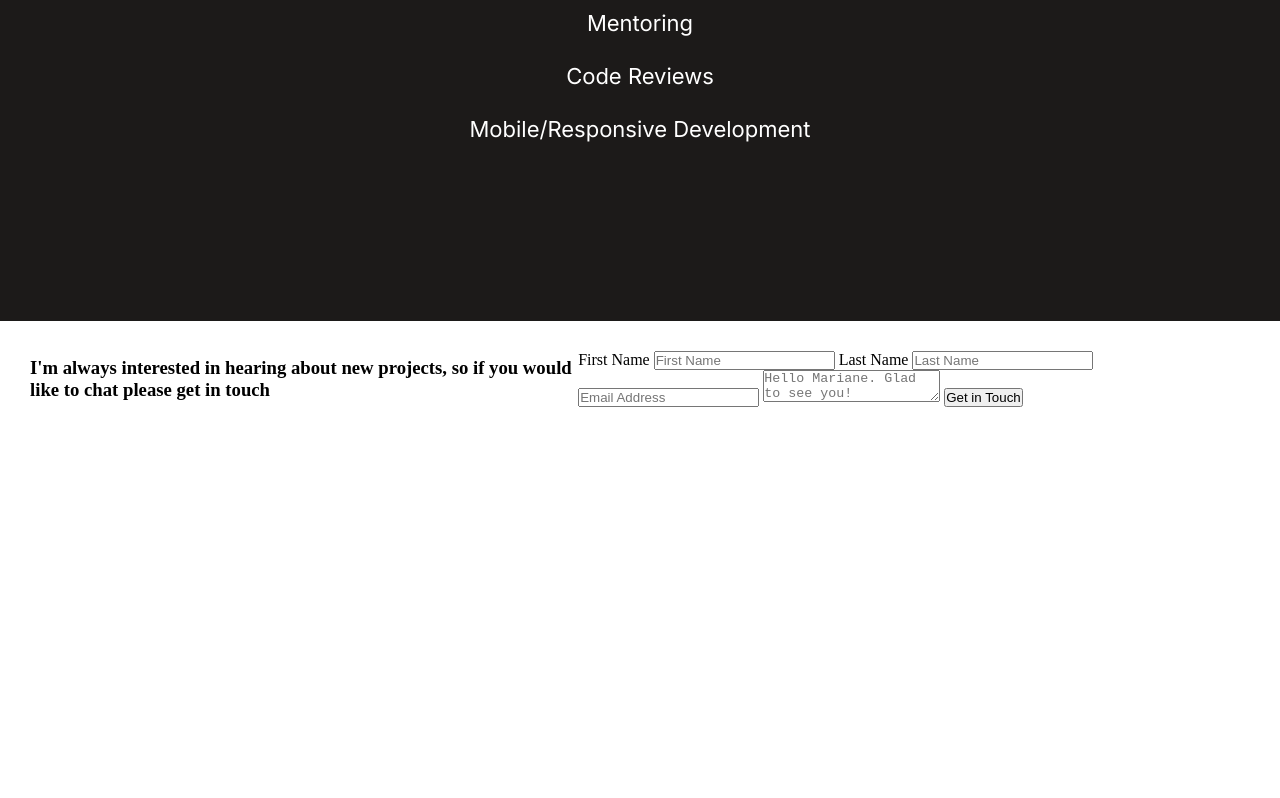
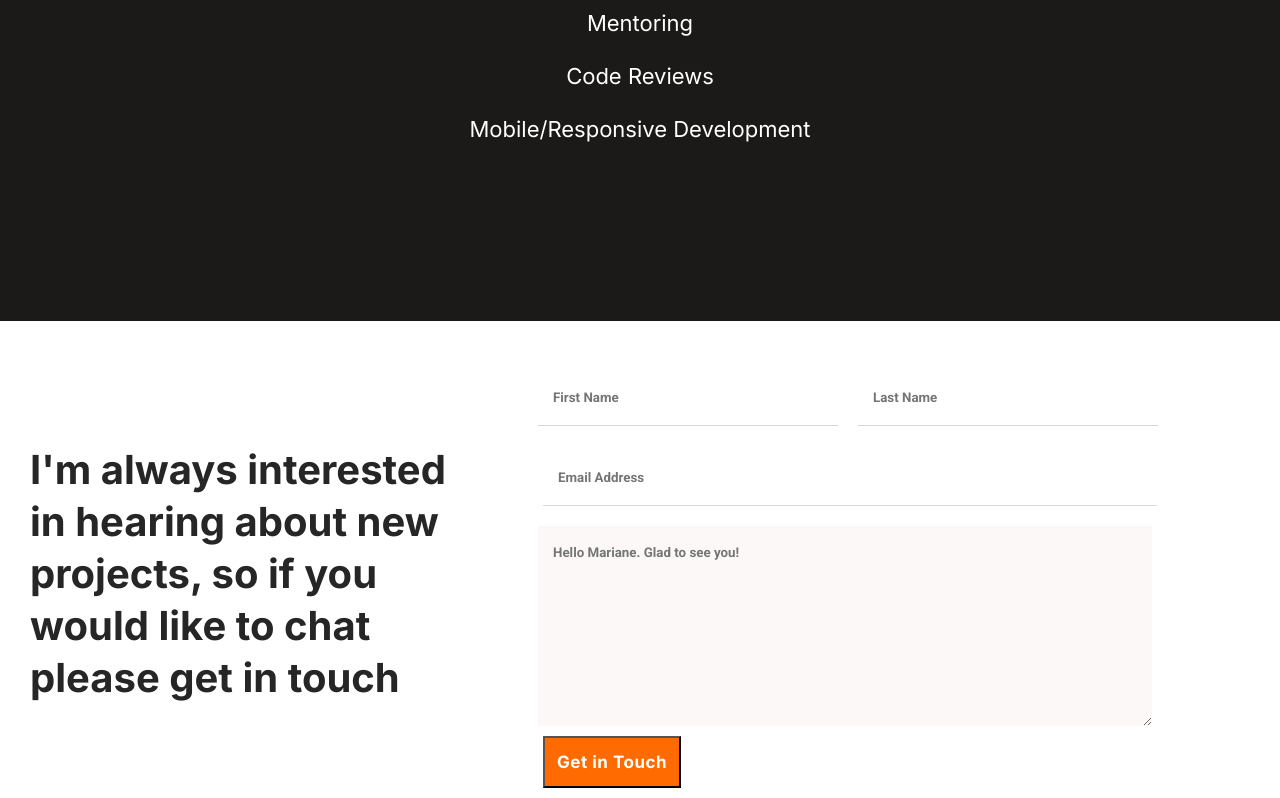
Before and after one commit to Davidosky007/Training-contact-form, a website: page index.html in a window 1280 px wide. Shown: the part 6386-7184 px from the top of the page. Before the commit the page ends 7007 px from the top, so only its background shows below. Drawn offline with Linux system fonts and the light colour scheme.

Commit message:
Add styling to contact form section

```diff
--- a/css/main.css
+++ b/css/main.css
@@ -326,12 +326,108 @@ li {
   list-style: inside url("../media/svg/circle.svg");
 }
 
+/* Contact form */
+
 footer {
   height: 300px;
   padding: 30px;
+  margin: 0 auto;
+}
+.left-sect {
+  width: 40%;
+}
+
+.right-sect {
+  display: inline-block;
+  margin: 10px;
+}
+.name-sect {
+  display: flex;
+  justify-content: space-between;
+  align-items: center;
+  margin-bottom: 10px;
+}
+.footer-header {
+  font-size: 40px;
+  line-height: 52px;
+  font-weight: bold;
+  display: flex;
+  align-items: center;
+  font-family: 'Inter', sans-serif;
+  color: #262626;
+  width: 455px;
+  height: 256px;
 }
 
 .contact-main {
   display: flex;
   align-items: center;
 }
+
+#fname {
+  display: flex;
+  align-items: center;
+  line-height: 24px;
+  font-family: 'Roboto', sans-serif;
+  color: #979493;
+  border: none;
+  border-bottom: 1px solid #DBD8D7;
+  width: 300px;
+  margin: 10px;
+  padding: 15px;
+  outline: none;
+}
+
+#lname {
+  display: flex;
+  align-items: center;
+  line-height: 24px;
+  font-family: 'Roboto', sans-serif;
+  color: #979493;
+  border: none;
+  padding: 15px;
+  margin: 10px;
+  outline: none;
+  border-bottom: 1px solid #DBD8D7;
+  width: 300px;
+}
+
+.email-sect {
+  margin-bottom: 20px;
+}
+
+#email {
+  display: flex;
+  align-items: center;
+  line-height: 24px;
+  font-family: 'Roboto', sans-serif;
+  color: #979493;
+  border: none;
+  padding: 15px;
+  margin: 15px;
+  outline: none;
+  border-bottom: 1px solid #DBD8D7;
+  width: 96%;
+  margin-bottom: 10px;
+  font-style: normal;
+  font-weight: 400;
+}
+
+textarea {
+  display: flex;
+  align-items: center;
+  line-height: 24px;
+  font-family: 'Roboto', sans-serif;
+  color: #3C3A39;
+  border: none;
+  width: 96%;
+  margin: 10px;
+  padding: 15px;
+  outline: none;
+  background: #FBF8F7;
+  height: 200px;
+}
+
+.btn-link {
+  margin-left: 15px;
+}
--- a/index.html
+++ b/index.html
@@ -222,15 +222,17 @@
           please get in touch</h3>
       </div>
       <div class="right-sect">
-        <form action="" method="post">
-          <label for="fname">First Name</label>
-          <input type="text" id="fname" name="Firstname" placeholder="First Name" maxlength="30">
-          <label for="lname">Last Name</label>
-          <input type="text" id="lname" name="Lastname" placeholder="Last Name" maxlength="30">
-          <input type="email" id="email" name="email" placeholder="Email Address" required>
+        <form action="https://formspree.io/f/mleajywy" method="post">
+          <div class="name-sect">
+            <input type="text" id="fname" name="Firstname" placeholder="First Name" maxlength="30" required>
+            <input type="text" id="lname" name="Lastname" placeholder="Last Name" maxlength="30" required>
+          </div>
+          <div class="email-sect">
+            <input type="email" id="email" name="email" placeholder="Email Address" required>
+          </div>
           <textarea id="message" name="message" placeholder="Hello Mariane. Glad to see you!"
             maxlength="500"></textarea>
-          <input type="submit" value="Get in Touch">
+          <input type="submit" class="link btn-link" value="Get in Touch">
         </form>
       </div>
     </div>
```
